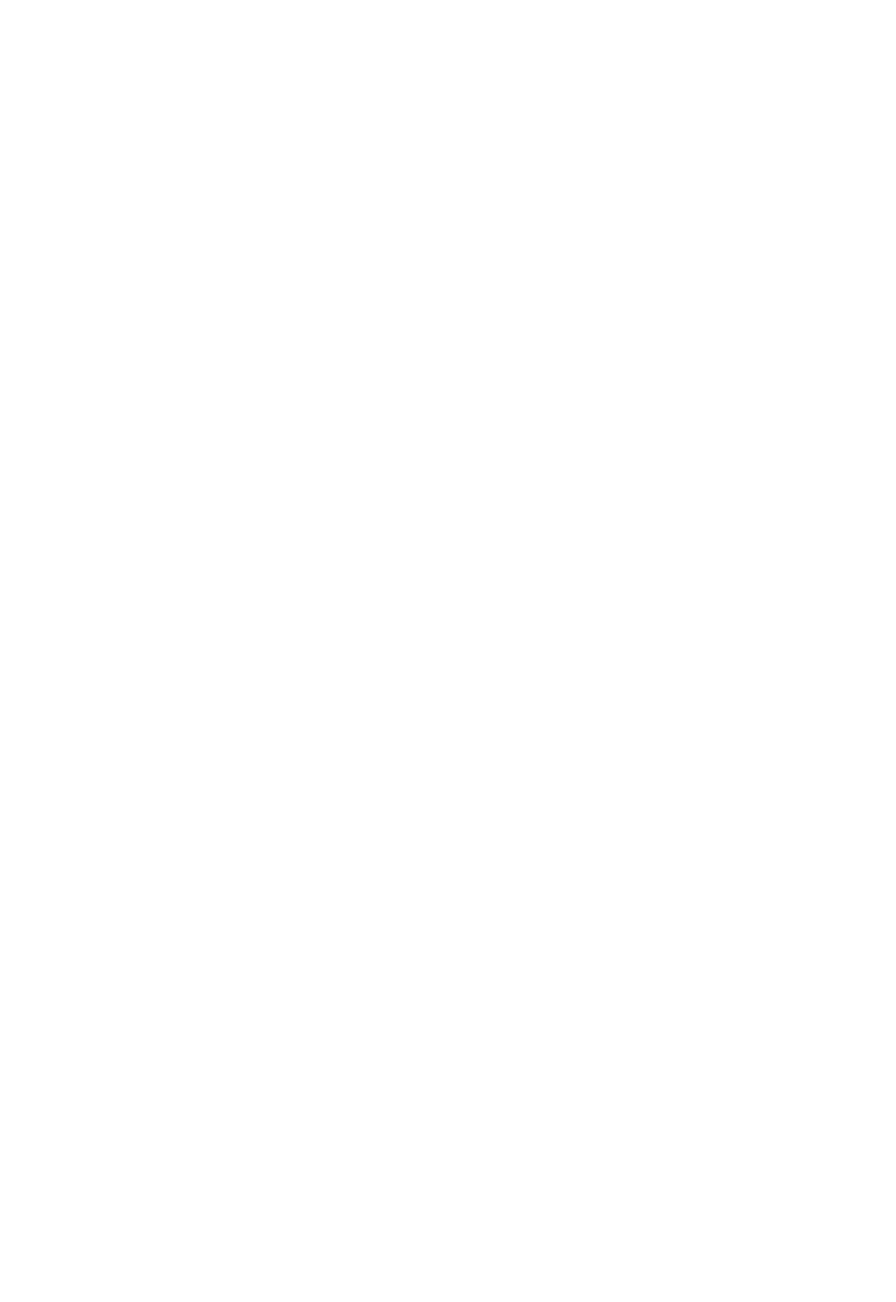
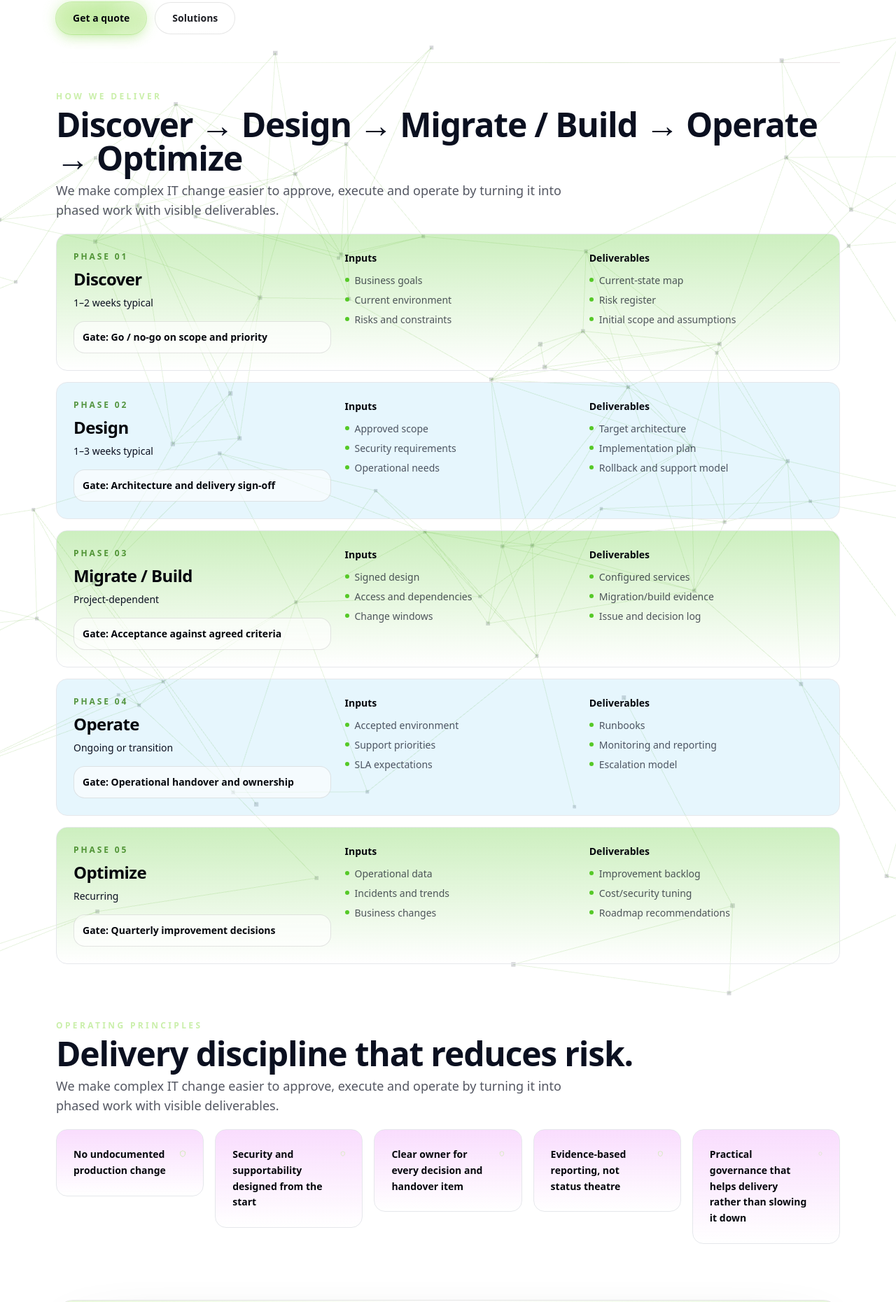
Before and after one commit to gushterovstefan/itosite, a React (Vite) app in the folder website/: page /how-we-deliver in a window 1280 px wide. Before the commit this address had no page. Shown: the part 619-2480 px from the top of the page at 70% size. Before the commit the page ends 800 px from the top, so only its background shows below. Built offline with nearby package versions, Linux system fonts and the light colour scheme.

Commit message:
Add how we deliver methodology page

```diff
--- a/website/src/App.jsx
+++ b/website/src/App.jsx
@@ -10,6 +10,7 @@ import Support from './pages/Support.jsx'
 import Infrastructure from './pages/Infrastructure.jsx'
 import Solutions from './pages/Solutions.jsx'
 import SolutionDetail from './pages/SolutionDetail.jsx'
+import HowWeDeliver from './pages/HowWeDeliver.jsx'
 import Contact from './pages/Contact.jsx'
 import Legal from './pages/Legal.jsx'
 import Seo from './components/Seo.jsx'
@@ -30,6 +31,7 @@ export default function App() {
             <Route path="/it-infrastructure-services" element={<PageTransition><Infrastructure /></PageTransition>} />
             <Route path="/solutions" element={<PageTransition><Solutions /></PageTransition>} />
             <Route path="/solutions/:slug" element={<PageTransition><SolutionDetail /></PageTransition>} />
+            <Route path="/how-we-deliver" element={<PageTransition><HowWeDeliver /></PageTransition>} />
             <Route path="/contacts" element={<PageTransition><Contact /></PageTransition>} />
             <Route path="/legal/privacy" element={<PageTransition><Legal type="privacy" /></PageTransition>} />
             <Route path="/legal/terms" element={<PageTransition><Legal type="terms" /></PageTransition>} />
--- a/website/src/components/Footer.jsx
+++ b/website/src/components/Footer.jsx
@@ -83,8 +83,8 @@ export default function Footer() {
             <div className="text-xs font-semibold uppercase tracking-[0.22em] text-ink-900/45">{l.companyTitle}</div>
             <div className="mt-4 grid gap-3 text-sm">
               <FooterLink to="/about">{ui.about}</FooterLink>
+              <FooterLink to="/how-we-deliver">{l.howWeDeliver}</FooterLink>
               <FooterLink to="/contacts">{ui.contact}</FooterLink>
-              <span className="text-ink-900/35">{l.howWeDeliver}</span>
               <span className="text-ink-900/35">{l.industries}</span>
               <span className="text-ink-900/35">{l.insights}</span>
             </div>
--- a/website/src/components/Seo.jsx
+++ b/website/src/components/Seo.jsx
@@ -45,6 +45,10 @@ const metaByPath = {
     '/about': {
       title: 'About IT Outsource Ltd.',
       description: 'Learn about IT Outsource Ltd., a Sofia-based IT services company delivering consulting, infrastructure, support and digital solutions.'
+    },
+    '/how-we-deliver': {
+      title: 'How We Deliver — IT Outsource Ltd.',
+      description: 'A phased IT delivery methodology: Discover, Design, Migrate or Build, Operate and Optimize with clear gates, owners and handover.'
     },
     '/contacts': {
       title: 'Contact IT Outsource Ltd.',
@@ -99,6 +103,10 @@ const metaByPath = {
     '/about': {
       title: 'За Ай Ти Аутсорс ООД',
       description: 'Информация за Ай Ти Аутсорс ООД — ИТ компания в София за консултации, инфраструктура, поддръжка и дигитални решения.'
+    },
+    '/how-we-deliver': {
+      title: 'Как работим — Ай Ти Аутсорс ООД',
+      description: 'Фазиран ИТ delivery model: Discover, Design, Migrate/Build, Operate и Optimize с ясни gates, owners и handover.'
     },
     '/contacts': {
       title: 'Контакти — Ай Ти Аутсорс ООД',
--- /dev/null
+++ b/website/src/pages/HowWeDeliver.jsx
@@ -0,0 +1,182 @@
+import PageHero from '../components/PageHero.jsx'
+import GemSection from '../components/GemSection.jsx'
+import { Card, BulletList } from '../components/Cards.jsx'
+import { Icon, icons } from '../components/Icons.jsx'
+import ConversionCta from '../components/ConversionCta.jsx'
+import { useContent } from '../content/index.jsx'
+
+const copy = {
+  en: {
+    eyebrow: 'How we deliver',
+    title: 'A controlled delivery model with clear gates, owners and handover.',
+    lead: 'We make complex IT change easier to approve, execute and operate by turning it into phased work with visible deliverables.',
+    subline: 'Discover → Design → Migrate / Build → Operate → Optimize',
+    phases: [
+      {
+        name: 'Discover',
+        duration: '1–2 weeks typical',
+        inputs: ['Business goals', 'Current environment', 'Risks and constraints'],
+        deliverables: ['Current-state map', 'Risk register', 'Initial scope and assumptions'],
+        gate: 'Go / no-go on scope and priority'
+      },
+      {
+        name: 'Design',
+        duration: '1–3 weeks typical',
+        inputs: ['Approved scope', 'Security requirements', 'Operational needs'],
+        deliverables: ['Target architecture', 'Implementation plan', 'Rollback and support model'],
+        gate: 'Architecture and delivery sign-off'
+      },
+      {
+        name: 'Migrate / Build',
+        duration: 'Project-dependent',
+        inputs: ['Signed design', 'Access and dependencies', 'Change windows'],
+        deliverables: ['Configured services', 'Migration/build evidence', 'Issue and decision log'],
+        gate: 'Acceptance against agreed criteria'
+      },
+      {
+        name: 'Operate',
+        duration: 'Ongoing or transition',
+        inputs: ['Accepted environment', 'Support priorities', 'SLA expectations'],
+        deliverables: ['Runbooks', 'Monitoring and reporting', 'Escalation model'],
+        gate: 'Operational handover and ownership'
+      },
+      {
+        name: 'Optimize',
+        duration: 'Recurring',
+        inputs: ['Operational data', 'Incidents and trends', 'Business changes'],
+        deliverables: ['Improvement backlog', 'Cost/security tuning', 'Roadmap recommendations'],
+        gate: 'Quarterly improvement decisions'
+      }
+    ],
+    principles: [
+      'No undocumented production change',
+      'Security and supportability designed from the start',
+      'Clear owner for every decision and handover item',
+      'Evidence-based reporting, not status theatre',
+      'Practical governance that helps delivery rather than slowing it down'
+    ]
+  },
+  bg: {
+    eyebrow: 'Как работим',
+    title: 'Контролиран delivery model с ясни gates, owners и handover.',
+    lead: 'Правим сложната ИТ промяна по-лесна за одобрение, изпълнение и поддръжка чрез фази с видими deliverables.',
+    subline: 'Discover → Design → Migrate / Build → Operate → Optimize',
+    phases: [
+      {
+        name: 'Discover',
+        duration: 'типично 1–2 седмици',
+        inputs: ['Бизнес цели', 'Текуща среда', 'Рискове и ограничения'],
+        deliverables: ['Current-state map', 'Risk register', 'Начален scope и assumptions'],
+        gate: 'Go / no-go за scope и приоритет'
+      },
+      {
+        name: 'Design',
+        duration: 'типично 1–3 седмици',
+        inputs: ['Одобрен scope', 'Security изисквания', 'Operational нужди'],
+        deliverables: ['Target architecture', 'Implementation plan', 'Rollback и support model'],
+        gate: 'Architecture и delivery sign-off'
+      },
+      {
+        name: 'Migrate / Build',
+        duration: 'според проекта',
+        inputs: ['Подписан design', 'Достъпи и dependencies', 'Change windows'],
+        deliverables: ['Конфигурирани услуги', 'Migration/build evidence', 'Issue и decision log'],
+        gate: 'Acceptance по договорени критерии'
+      },
+      {
+        name: 'Operate',
+        duration: 'ongoing или transition',
+        inputs: ['Приета среда', 'Support приоритети', 'SLA очаквания'],
+        deliverables: ['Runbooks', 'Monitoring и reporting', 'Escalation model'],
+        gate: 'Operational handover и ownership'
+      },
+      {
+        name: 'Optimize',
+        duration: 'регулярно',
+        inputs: ['Operational data', 'Incidents и trends', 'Бизнес промени'],
+        deliverables: ['Improvement backlog', 'Cost/security tuning', 'Roadmap препоръки'],
+        gate: 'Quarterly improvement decisions'
+      }
+    ],
+    principles: [
+      'Без недокументирана production промяна',
+      'Security и supportability още от дизайна',
+      'Ясен owner за всяко решение и handover item',
+      'Evidence-based reporting, не status theatre',
+      'Практичен governance, който помага на delivery'
+    ]
+  }
+}
+
+export default function HowWeDeliver() {
+  const { lang, content } = useContent()
+  const l = copy[lang] || copy.en
+
+  return (
+    <div>
+      <PageHero
+        eyebrow={l.eyebrow}
+        title={l.title}
+        lead={l.lead}
+        subline={l.subline}
+        primaryCta={{ to: '/contacts', label: content.shared.ui.getQuote ?? content.shared.ui.contact }}
+        secondaryCta={{ to: '/solutions', label: content.shared.ui.solutions }}
+        aside={{
+          eyebrow: 'Delivery model',
+          title: '5 phases',
+          lead: l.subline,
+          icon: 'governance',
+          items: [
+            { k: 'Gates', v: 'Sign-off' },
+            { k: 'Output', v: 'Runbooks' },
+            { k: 'Model', v: 'Operate-ready' }
+          ]
+        }}
+      />
+
+      <GemSection eyebrow={l.eyebrow} title={l.subline} lead={l.lead}>
+        <div className="grid gap-4">
+          {l.phases.map((phase, i) => (
+            <Card key={phase.name} revealDelay={0.04 + i * 0.04} variant={i % 2 ? 'steel' : 'brand'}>
+              <div className="grid gap-5 lg:grid-cols-[0.35fr_0.65fr] lg:items-start">
+                <div>
+                  <div className="text-xs font-semibold uppercase tracking-[0.24em] text-brand-700/80">Phase 0{i + 1}</div>
+                  <h2 className="mt-2 text-2xl font-semibold tracking-tight text-ink-950">{phase.name}</h2>
+                  <p className="mt-2 text-sm text-ink-900/62">{phase.duration}</p>
+                  <div className="mt-4 rounded-2xl border border-black/10 bg-white/60 p-3 text-sm font-semibold text-ink-950">
+                    Gate: {phase.gate}
+                  </div>
+                </div>
+                <div className="grid gap-4 md:grid-cols-2">
+                  <div>
+                    <div className="text-sm font-semibold text-ink-950">Inputs</div>
+                    <div className="mt-3"><BulletList items={phase.inputs} /></div>
+                  </div>
+                  <div>
+                    <div className="text-sm font-semibold text-ink-950">Deliverables</div>
+                    <div className="mt-3"><BulletList items={phase.deliverables} /></div>
+                  </div>
+                </div>
+              </div>
+            </Card>
+          ))}
+        </div>
+      </GemSection>
+
+      <GemSection eyebrow="Operating principles" title="Delivery discipline that reduces risk." lead={l.lead}>
+        <div className="grid gap-4 md:grid-cols-2 lg:grid-cols-5">
+          {l.principles.map((item, i) => (
+            <Card key={item} revealDelay={0.04 + i * 0.04} variant="violet">
+              <div className="flex items-start justify-between gap-4">
+                <p className="text-sm font-semibold leading-relaxed text-ink-950">{item}</p>
+                <Icon as={icons.governance ?? icons.platform} />
+              </div>
+            </Card>
+          ))}
+        </div>
+      </GemSection>
+
+      <ConversionCta />
+    </div>
+  )
+}
```
Also changed, not shown: 1 other file (tests, documents, lock files or other folders).
